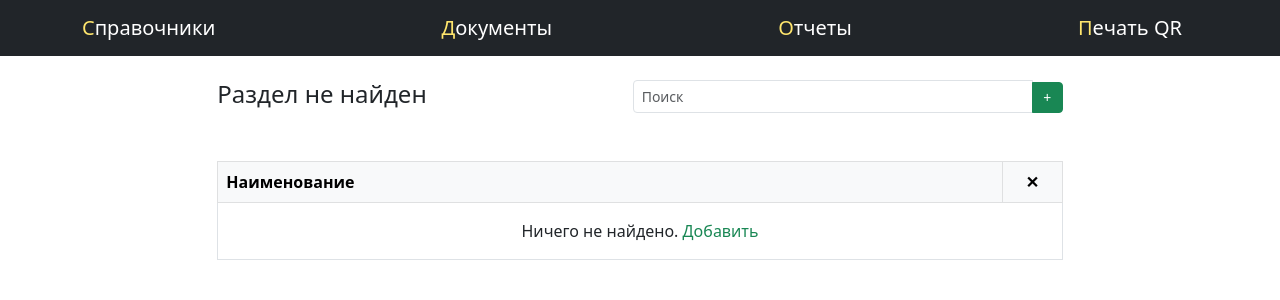
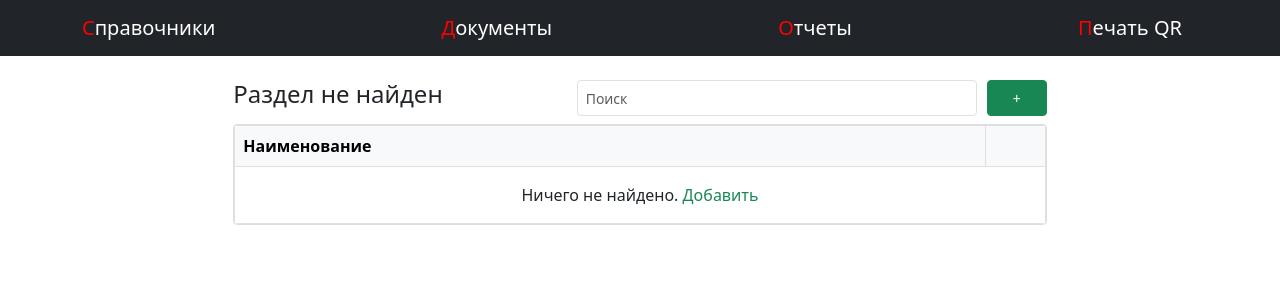
Before and after one commit to DmitryShaporev/Inventory, a Django app: page /menu/spr/1/ in a window 1280 px wide. Shown: the top 300 px of the page. Run offline with Django 4.2, Linux system fonts and the light colour scheme; some libraries are stand-ins or nearby versions.

Commit message:
Модальное окно для добавления записей (шаблон)

```diff
--- a/inventory_project/inventory/templates/inventory/base.html
+++ b/inventory_project/inventory/templates/inventory/base.html
@@ -18,29 +18,29 @@
     <nav class="navbar navbar-expand-lg navbar-dark bg-dark">
         <div class="container">
             <a class="navbar-brand" href="{% url 'menu' 'spr' %}">
-            <span class="first-letter" style="color: #ffe66d;">С</span>правочники
+                <span class="first-letter" style="color: red;">С</span>правочники
             </a>
             <a class="navbar-brand" href="{% url 'menu' 'docs' %}">
-            <span class="first-letter" style="color: #ffe66d;">Д</span>окументы
+                <span class="first-letter" style="color: red;">Д</span>окументы
             </a>
             <a class="navbar-brand" href="{% url 'menu' 'reports' %}">
-            <span class="first-letter" style="color: #ffe66d;">О</span>тчеты
+                <span class="first-letter" style="color: red;">О</span>тчеты
             </a>
             <a class="navbar-brand" href="/">
-            <span class="first-letter" style="color: #ffe66d;">П</span>ечать QR
+                <span class="first-letter" style="color: red;">П</span>ечать QR
             </a>
-
         </div>
     </nav>
+
+    <!-- Добавляем container с отступами -->
+    <div class="container-fluid px-4">  <!-- или container, если хочешь фиксированную ширину -->
         <div class="row">
-
-    <div class="col-md-12">
-
+            <div class="col-12">
                 {% block content %}
                 {% endblock %}
             </div>
         </div>
-
+    </div>
 
     <!-- Bootstrap JS -->
     <script src="{% static 'bootstrap/js/bootstrap.bundle.min.js' %}"></script>
@@ -58,5 +58,13 @@
             event.detail.headers['X-CSRFToken'] = '{{ csrf_token }}';
         });
     </script>
+
+    <style>
+        /* Запрещаем горизонтальный скролл глобально */
+        html, body {
+            overflow-x: hidden;
+            width: 100%;
+        }
+    </style>
 </body>
 </html>
--- a/inventory_project/inventory/templates/inventory/comon_spr.html
+++ b/inventory_project/inventory/templates/inventory/comon_spr.html
@@ -1,5 +1,40 @@
 {% extends 'inventory/base.html' %}
+{% block extra_css %}
+<style>
+    /* Фиксированная шапка при скролле */
+    .table thead th {
+        position: sticky;
+        top: 0;
+        background-color: #f8f9fa;
+        z-index: 10;
+        box-shadow: 0 2px 2px -1px rgba(0, 0, 0, 0.1);
+    }
 
+    /* Убираем двойные границы */
+    .table {
+        margin-bottom: 0;
+    }
+
+    /* Стили для скролла */
+    #search-results::-webkit-scrollbar {
+        width: 8px;
+    }
+
+    #search-results::-webkit-scrollbar-track {
+        background: #f1f1f1;
+        border-radius: 4px;
+    }
+
+    #search-results::-webkit-scrollbar-thumb {
+        background: #c0c0c0;
+        border-radius: 4px;
+    }
+
+    #search-results::-webkit-scrollbar-thumb:hover {
+        background: #a0a0a0;
+    }
+</style>
+{% endblock %}
 {% block content %}
 <div class="row">
     <div class="col-md-2"></div>
@@ -14,33 +49,38 @@
                 <input type="text"
                        class="form-control form-control-sm"
                        placeholder="Поиск"
-                       style="width: 400px; border-top-right-radius: 0; border-bottom-right-radius: 0;"
+                       style="width: 400px; border-top-right-radius: 1; border-bottom-right-radius: 1;"
                        name="search"
                        hx-get="{% url 'search_spr' section %}"
-                       hx-trigger="keyup changed delay:500ms"
+                       hx-trigger="keyup changed delay:300ms"
                        hx-target="#search-results"
                        hx-indicator="#spinner">
 
                 <button type="button" class="btn btn-success btn-sm p-0"
-                        style="width: 31px; height: 31px; margin-top: 2px; margin-left: -1px; border-top-left-radius: 0; border-bottom-left-radius: 0; display: flex; align-items: center; justify-content: center;">
+                        style="width: 60px; height: 36px; margin-top: 0px; margin-left: 10px; border-top-left-radius: 2; border-bottom-left-radius: 1; display: flex; align-items: center; justify-content: center;"
+                        data-bs-toggle="modal"
+                        data-bs-target="#addModal">
+
                     +
                 </button>
             </div>
         </div>
 
         <!-- Индикатор загрузки (спиннер) -->
-        <div id="spinner" class="htmx-indicator text-center py-2">
+        <div id="spinner" class="htmx-indicator text-center py-2" style="margin-top: -40px;">
             <div class="spinner-border spinner-border-sm text-secondary" role="status">
                 <span class="visually-hidden">Поиск...</span>
             </div>
         </div>
 
         <!-- Таблица с результатами поиска -->
-        <div id="search-results">
+       <div id="search-results" style="max-height: 82vh; overflow-y: auto; overflow-x: hidden; border: 1px solid #ddd; border-radius: 4px; margin-bottom: 20px;">
             {% include 'inventory/partials/spr_table.html' %}
         </div>
     </div>
 
     <div class="col-md-2"></div>
 </div>
+{% include 'inventory/modals/add_item.html' %}
+
 {% endblock %}
--- a/inventory_project/inventory/templates/inventory/index.html
+++ b/inventory_project/inventory/templates/inventory/index.html
@@ -13,9 +13,9 @@
 <main class="container my-1">
 
                     <!-- Сюда будут загружаться данные -->
-                    <img src="{% static 'warehouse3.jpg' %}"
+                    <img src="{% static 'warehouse7.jpg' %}"
              alt="Склад"
-             style="width: 100%; height: auto;"
+             style="width: 100%; height: 800px;"
               >
 
 
--- a/inventory_project/inventory/templates/inventory/menu.html
+++ b/inventory_project/inventory/templates/inventory/menu.html
@@ -1,10 +1,10 @@
 {% extends 'inventory/base.html' %}
 {% load static %}
 {% block content %}
-<div class="container mt-3">
+<div class="container mt-3 mb-4">
     <h3 class="mb-4 text-dark border-bottom pb-3">{{ title }}</h3>
 
-    <div class="row g-4">
+    <div class="row g-4 pb-3">
         {% for key, value in data.items %}
         <div class="col-sm-6 col-md-4 col-lg-3">
             <div class="card h-100 border-0 shadow">
--- /dev/null
+++ b/inventory_project/inventory/templates/inventory/modals/add_item.html
@@ -0,0 +1,23 @@
+<!-- Модальное окно для добавления записи -->
+<!-- Модальное окно для добавления записи -->
+<div class="modal fade" id="addModal" tabindex="-1" aria-labelledby="addModalLabel" aria-hidden="true" data-bs-backdrop="static" data-bs-keyboard="false">
+    <div class="modal-dialog modal-dialog-centered">
+        <div class="modal-content">
+            <div class="modal-header">
+                <h5 class="modal-title" id="addModalLabel">Добавление записи</h5>
+                <button type="button" class="btn-close" data-bs-dismiss="modal" aria-label="Close"></button>
+            </div>
+            <div class="modal-body">
+                <!-- Поле ввода -->
+                <div class="mb-3">
+                    <label for="itemName" class="form-label">Наименование</label>
+                    <input type="text" class="form-control" id="itemName" placeholder="Введите наименование" autofocus>
+                </div>
+            </div>
+            <div class="modal-footer">
+                <button type="button" class="btn btn-secondary" data-bs-dismiss="modal">Отмена</button>
+                <button type="button" class="btn btn-success" id="saveItemBtn">Сохранить</button>
+            </div>
+        </div>
+    </div>
+</div>
--- a/inventory_project/inventory/templates/inventory/partials/spr_table.html
+++ b/inventory_project/inventory/templates/inventory/partials/spr_table.html
@@ -1,8 +1,8 @@
-<table class="table table-bordered table-hover">
+<table class="table table-bordered table-hover mt-0">
     <thead class="table-light">
         <tr>
             <th>Наименование</th>
-            <th style="width: 60px" class="text-center">✕</th>
+            <th style="width: 60px" class="text-center"></th>
         </tr>
     </thead>
     <tbody>
@@ -10,11 +10,17 @@
         <tr>
             <td>
                 <a href="edit/{{ item.id }}/" class="text-dark text-decoration-none">
+                   {% if item.izm.title %}
+                    {{ item.title }}, {{item.izm.title}}
+                    {% else %}
                     {{ item.title }}
+                    {% endif %}
+
+
                 </a>
             </td>
             <td class="text-center">
-                <a href="delete/{{ item.id }}/" class="text-danger text-decoration-none">✕</a>
+                <a href="delete/{{ item.id }}/" class="text-secondary text-decoration-none">✕</a>
             </td>
         </tr>
         {% empty %}
--- a/inventory_project/inventory/views.py
+++ b/inventory_project/inventory/views.py
@@ -65,7 +65,8 @@ def menu(request,section):
     docs={'incom':'Поступление ТМЦ',
           'move':'Передача ТМЦ',
           'ret':'Возврат ТМЦ',
-          'spis':'Списание ТМЦ'}
+          'spis':'Списание ТМЦ',
+          }
     reports={'incom':'Поступление ТМЦ',
              'move':'Передача ТМЦ',
              'nal':'Наличие ТМЦ',
@@ -96,7 +97,7 @@ def menu(request,section):
             'data': {},
             'title': 'Раздел не найден'
         }
-    print(context)
+
     return render(request, 'inventory/menu.html', context)
 
 
@@ -114,7 +115,14 @@ def spr(request,section):
 
     if section in tables:
         model, title = tables[section]  # распаковываем список в две переменные
-        data = model.objects.all().order_by('title')
+        if section == 'nom':
+            data = model.objects.select_related('category', 'izm').all().order_by('title')
+        elif section == 'obkt':
+            data = model.objects.select_related('idpodraz').all().order_by('title')
+        else:
+            data = model.objects.all().order_by('title')
+
+
     else:
         data = []
         title = 'Раздел не найден'
@@ -147,21 +155,30 @@ def search_spr(request, section):
     if section in tables:
         model, title = tables[section]
 
+        # Базовый запрос
+        if section == 'nom':
+            queryset = model.objects.select_related('category', 'izm').all()
+        elif section == 'obkt':
+            queryset = model.objects.select_related('idpodraz').all()
+        else:
+            queryset = model.objects.all()
+
         # Фильтрация по полю title (или name - зависит от модели)
         if search_query:
-            # Предполагаем, что поле называется title или name
             if hasattr(model, 'title'):
-                data = model.objects.filter(title__icontains=search_query)
+                data = queryset.filter(title__icontains=search_query)
             else:
-                data = model.objects.filter(name__icontains=search_query)
+                data = queryset.filter(name__icontains=search_query)
         else:
-            data = model.objects.all()
+            data = queryset
 
         # Сортируем
         data = data.order_by('title' if hasattr(model, 'title') else 'name')
     else:
         data = []
 
-    # Рендерим только таблицу
-    html = render_to_string('inventory/partials/spr_table.html', {'data': data})
+    html = render_to_string('inventory/partials/spr_table.html', {
+        'data': data,
+        'section': section
+    })
     return HttpResponse(html)
```
Also changed, not shown: inventory_project/static/warehouse5.jpg (added), inventory_project/static/warehouse6.jpg (added), inventory_project/static/warehouse7.jpg (added). Lines whose indentation alone changed are shown as unchanged.
